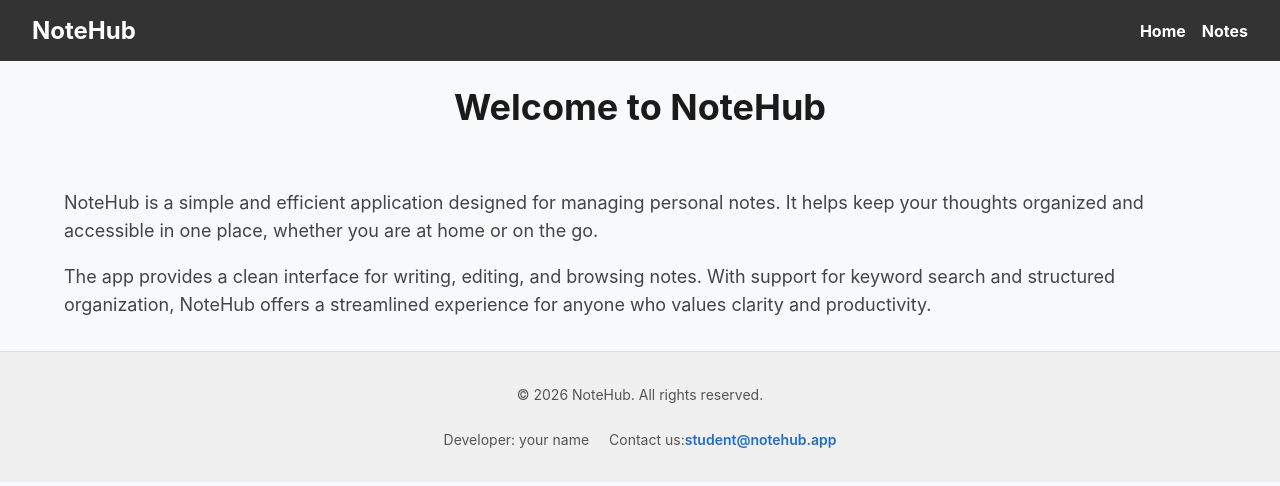
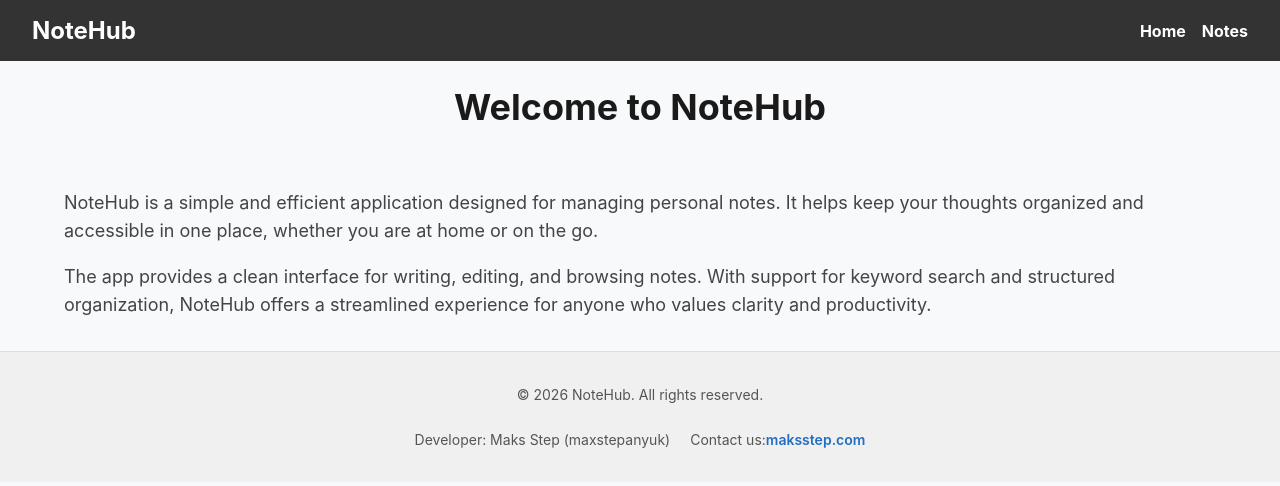
Before and after one commit to maxstepanyuk/07-routing-nextjs, a Next.js app in the folder 06-notehub-nextjs/: page / in a window 1280 px wide. Shown: the top 486 px of the page. Built offline with nearby package versions, Linux system fonts and the light colour scheme.

Commit message:
fix typo components, upd Footer

```diff
--- a/06-notehub-nextjs/app/layout.tsx
+++ b/06-notehub-nextjs/app/layout.tsx
@@ -1,8 +1,8 @@
 import type { Metadata } from "next";
 import { Geist, Geist_Mono } from "next/font/google";
 import "./globals.css";
-import Header from "@/componets/Header/Header";
-import Footer from "@/componets/Footer/Footer";
+import Header from "@/components/Header/Header";
+import Footer from "@/components/Footer/Footer";
 
 const geistSans = Geist({
   variable: "--font-geist-sans",
--- a/06-notehub-nextjs/componets/Footer/Footer.tsx
+++ b/06-notehub-nextjs/components/Footer/Footer.tsx
@@ -8,10 +8,10 @@ export default function Footer() {
       <div className={css.content}>
         <p>© {new Date().getFullYear()} NoteHub. All rights reserved.</p>
         <div className={css.wrap}>
-          <p>Developer: your name</p>
+          <p>Developer: Maks Step (maxstepanyuk)</p>
           <p>
             Contact us:
-            <Link href="mailto:student@notehub.app">student@notehub.app</Link>
+            <Link href="https://maksstep.com" target="_blank">maksstep.com</Link>
           </p>
         </div>
       </div>
```
Also changed, not shown: 06-notehub-nextjs/components/Footer/Footer.module.css (renamed from 06-notehub-nextjs/componets/Footer/Footer.module.css), 06-notehub-nextjs/components/Header/Header.module.css (renamed from 06-notehub-nextjs/componets/Header/Header.module.css), 06-notehub-nextjs/components/Header/Header.tsx (renamed from 06-notehub-nextjs/componets/Header/Header.tsx).
